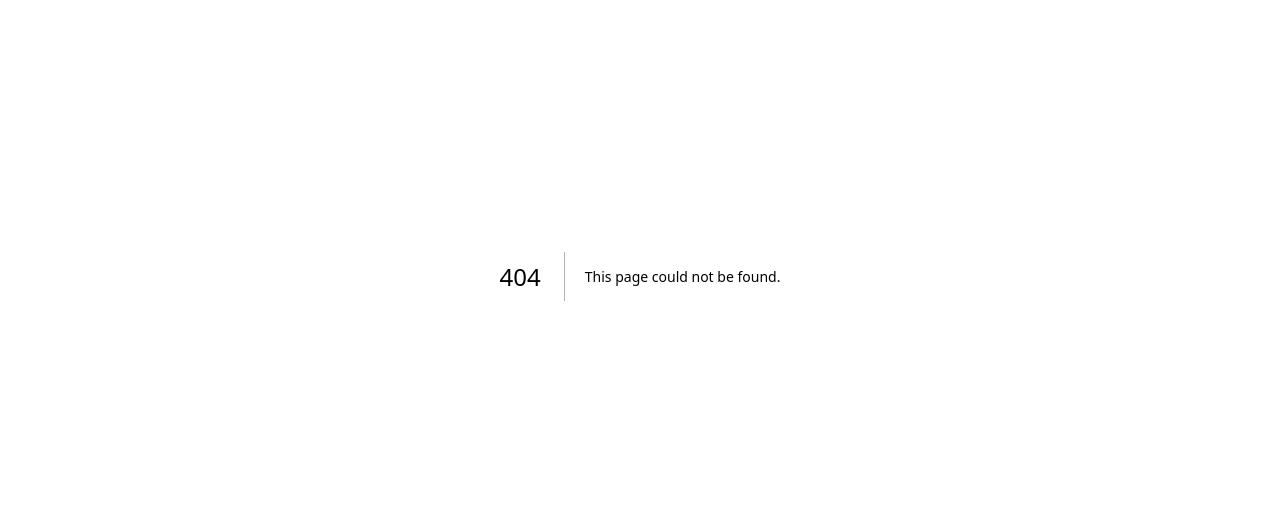
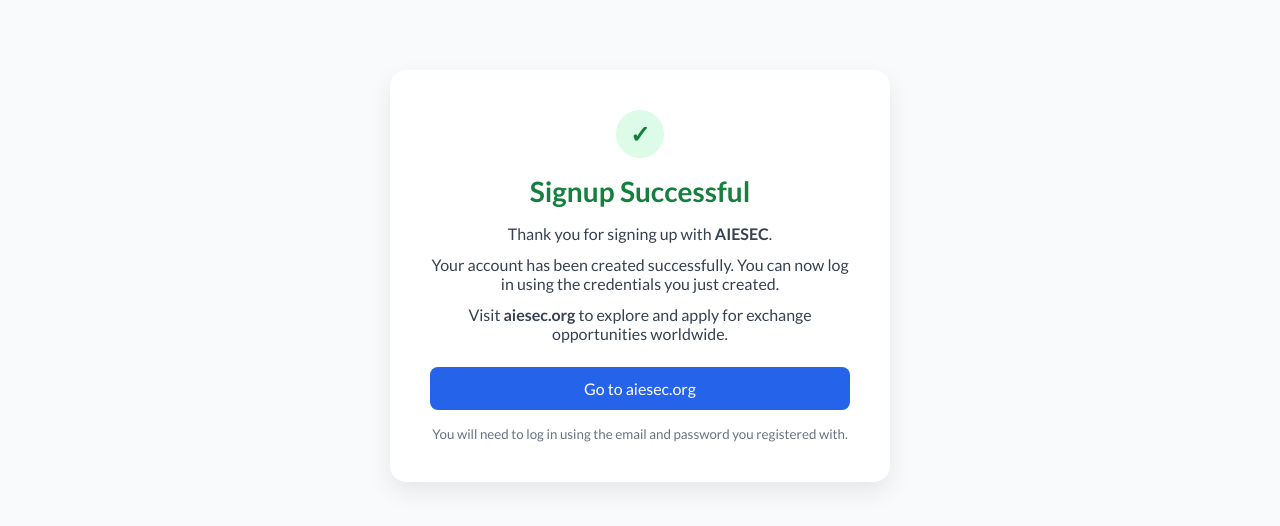
Before and after one commit to aiesec-lebanon/aieseclb-signup, a Next.js app: page /signup/success in a window 1280 px wide. Before the commit this address had no page. Shown: the part 192-718 px from the top of the page. Built offline with nearby package versions, Linux system fonts and the light colour scheme.

Commit message:
Signup form modiefied and created a succes page.

```diff
--- /dev/null
+++ b/app/signup/success/page.css
@@ -0,0 +1,64 @@
+.success-container {
+  min-height: 100vh;
+  display: flex;
+  align-items: center;
+  justify-content: center;
+  background: #f9fafb;
+  padding: 1rem;
+}
+
+.success-card {
+  background: #ffffff;
+  max-width: 500px;
+  width: 100%;
+  padding: 2.5rem;
+  border-radius: 16px;
+  box-shadow: 0 10px 25px rgba(0, 0, 0, 0.08);
+  text-align: center;
+}
+
+.success-icon {
+  width: 48px;
+  height: 48px;
+  margin: 0 auto 1rem;
+  border-radius: 50%;
+  background: #dcfce7;
+  color: #15803d;
+  font-size: 24px;
+  font-weight: bold;
+  display: flex;
+  align-items: center;
+  justify-content: center;
+}
+
+.success-card h1 {
+  font-size: 28px;
+  color: #15803d;
+  margin-bottom: 1rem;
+}
+
+.success-card p {
+  color: #374151;
+  margin-bottom: 0.75rem;
+}
+
+.success-card a {
+  display: block;
+  margin-top: 1.5rem;
+  padding: 12px;
+  background: #2563eb;
+  color: white;
+  border-radius: 8px;
+  text-decoration: none;
+  font-weight: 500;
+}
+
+.success-card a:hover {
+  background: #1d4ed8;
+}
+
+.success-card small {
+  display: block;
+  margin-top: 1rem;
+  color: #6b7280;
+}
--- /dev/null
+++ b/app/signup/success/page.tsx
@@ -0,0 +1,35 @@
+"use client";
+import './page.css';
+
+export default function SignupSuccessPage() {
+  return (
+    <div className="success-container">
+        <div className="success-card">
+            <div className="success-icon">✓</div>
+
+            <h1>Signup Successful</h1>
+
+            <p>Thank you for signing up with <strong>AIESEC</strong>.</p>
+
+            <p>
+            Your account has been created successfully. You can now log in using the
+            credentials you just created.
+            </p>
+
+            <p>
+            Visit <strong>aiesec.org</strong> to explore and apply for exchange
+            opportunities worldwide.
+            </p>
+
+            <a href="https://aiesec.org" target="_blank">
+            Go to aiesec.org
+            </a>
+
+            <small>
+            You will need to log in using the email and password you registered with.
+            </small>
+        </div>
+    </div>
+
+  );
+}
```
Also changed, not shown: app/components/SignupForm.tsx (+42 -7 lines).
